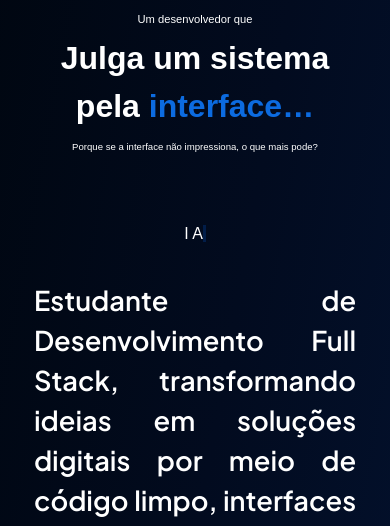
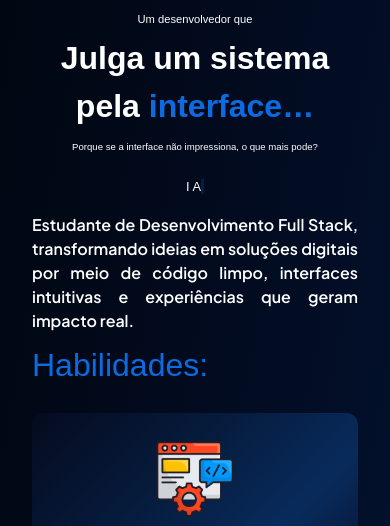
Before and after one commit to dionlucas10/portifolio, a plain HTML site: page index.html in a window 390 px wide. Shown: the part 294-820 px from the top of the page. Drawn offline with nearby package versions, Linux system fonts and the light colour scheme; a web font is replaced by a local one.

Commit message:
eu acho que tá finalizado

```diff
--- a/index.html
+++ b/index.html
@@ -89,7 +89,7 @@
           <div class="textos-habilidades">
             <h2 class="subititulo-habilidades">Trabalho em Equipe e Comunicação</h2>
             <p class="texto-habilidades">Criação de aplicações completas, do front-end responsivo ao back-end eficiente
-              e//escalável.</p>
+              e escalável.</p>
           </div>
         </div>
       </div>
--- a/style/banner.css
+++ b/style/banner.css
@@ -23,9 +23,7 @@
 }
 
 .section-banner {
-  margin:
-    12,
-    7rem 0 0;
+  margin:10rem 0 0;
 }
 .banner {
   display: flex;
@@ -105,6 +103,32 @@
   line-height: 2rem;
 }
 
+@media screen and (max-width: 1190px) {
+  .banner {
+    display: flex;
+    flex-direction: column;
+    align-items: center;
+    margin: 5rem 1rem 0;
+    gap: 15px;
+    text-align: center;
+  }
+
+  .banner-div2 {
+    display: flex;
+    flex-direction: column;
+    align-items: center;
+    margin: 2rem auto;
+    width: 90%;
+    gap: 20px;
+  }
+  .text-sobre{
+    text-align: justify;
+    font-size: 1.7rem;
+    line-height: 2.5rem;
+    margin: 1rem 0 0 0;
+}
+}
+
 @media screen and (max-width: 844px) {
   .section-banner {
     margin: 6rem 1rem 0;
@@ -143,25 +167,25 @@
     text-align: center;
   }
   .banner-div2 {
-    margin: 2rem 1rem;
+    margin: 1rem 1rem;
     width: auto;
-    gap: 20px;
+    gap: 1px;
   }
   .texto-anim {
     font-size: 1.8rem;
     text-align: center;
   }
   .text-sobre {
-    font-size: 1rem;
+    font-size: 1.5rem;
     line-height: 1.5rem;
     text-align: justify;
   }
   #typing {
-    font-size: 1.1rem;
+    font-size: 1rem;
   }
 }
 
-@media screen and (max-width: 390px) {
+@media screen and (max-width: 400px) {
   .titulo1 {
     font-size: 1.2rem;
     margin: 0 0 1rem 0;
@@ -180,36 +204,13 @@
     height: 150px;
   }
   #typing {
-    font-size: 1rem;
+    font-size: 0.8rem;
   }
 
   .frasef {
     font-size: 0.6rem;
   }
+  .text-sobre{
+    font-size: 1rem;
+  }
 }
-
-@media screen and (max-width: 1190px) {
-  .banner {
-    display: flex;
-    flex-direction: column;
-    align-items: center;
-    margin: 5rem 1rem 0;
-    gap: 15px;
-    text-align: center;
-  }
-
-  .banner-div2 {
-    display: flex;
-    flex-direction: column;
-    align-items: center;
-    margin: 4rem auto;
-    width: 90%;
-    gap: 20px;
-  }
-  .text-sobre{
-    text-align: justify;
-    font-size: 1.7rem;
-    line-height: 2.5rem;
-    margin: 1rem 0 0 0;
-}
-}
--- a/style/habilidade.css
+++ b/style/habilidade.css
@@ -84,7 +84,7 @@
 }
 
 
-@media screen and (max-width: 844px) {
+@media screen and (max-width: 860px) {
   .habilidades {
     margin: 1rem 1rem;
   }
@@ -138,3 +138,11 @@
     line-height: 2rem;
   }
 }
+
+
+@media screen and (max-width: 400px) {
+  .texto-tecnologia{
+    font-size: 0.9rem;
+    width: 90%;
+  }
+}
```
